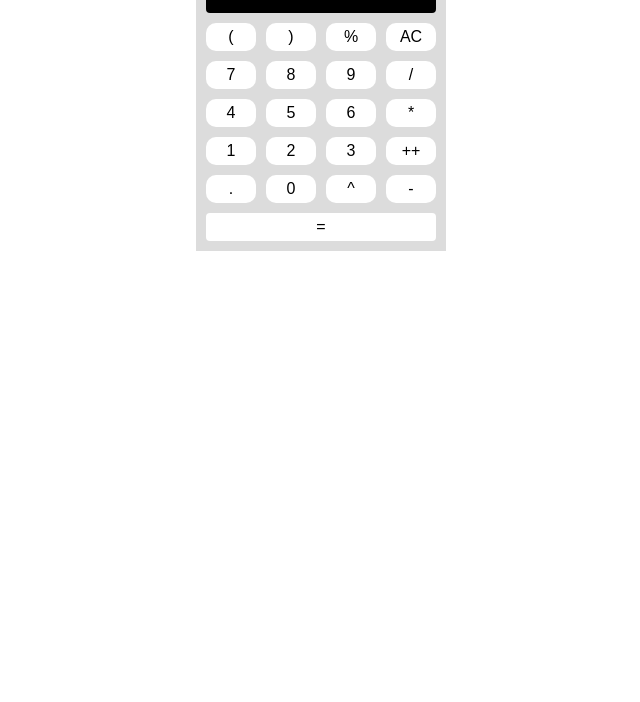
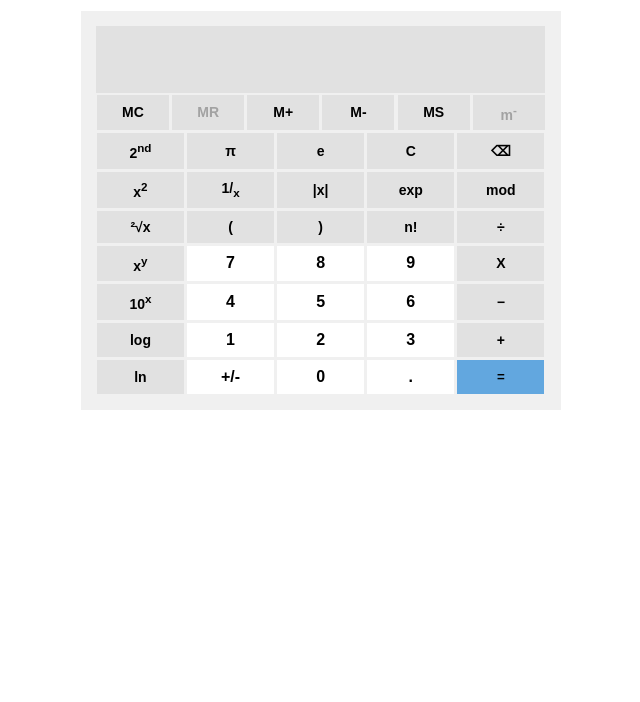
Before and after one commit to Roee159/web_p1, a plain HTML site: page index.html in a window 1280 px wide. Shown: the part 98-800 px from the top of the page, without its empty margins (319-959 px from the left). Drawn offline with Linux system fonts and the light colour scheme.

Commit message:
26-01-24

```diff
--- a/index.html
+++ b/index.html
@@ -3,82 +3,81 @@
 <head>
     <meta charset="UTF-8">
     <meta name="viewport" content="width=device-width, initial-scale=1.0">
-    <title>Web Technology - Lab 1 Calculator</title>
+    <title>Web Technology - Lab 2 Calculator</title>
+    <link rel="stylesheet" href="style.css">
 </head>
-<style>
-    body{
-     font-family: Arial, Helvetica, sans-serif;
-    }
-    .container {
-     width: 240px;
-     margin: 20px auto;
-     background-color: gainsboro;
-     padding: 5px;
-    }
-    .butt {
-     float: left;
-     text-align: center;
-     width: 50px;
-     margin: 5px;
-     background-color: white;
-     padding: 5px 0;
-     border-radius: 10px;
-     cursor: pointer;
-    }
-    .butt:hover {
-     background-color: rgb(5, 5, 141);
-     color: white;
-    }
-    .result{
-     text-align: center;
-     margin: 5px;
-     width: auto;
-     background-color: white;
-     padding: 5px 0;
-     border-radius: 4px;
-     cursor: pointer;
-    }
-    .result:hover {
-     background-color: rgb(5, 5, 141);
-     color: white;
-    }
-    .monitor{
-     background-color: black;
-     margin: 5px;
-     height: 35px;
-     padding: 5px;
-     font-size: 30px;
-     color: white;
-     border-radius: 4px;
-    }
-   </style>
-  </head>
-  <body>
-   <div style="text-align: center; font-size: 24px; color: blue;">Calculator</div>
-   <div class="container">
-    <div class = "monitor">0</div>
-    <div class="butt">(</div>
-    <div class="butt">)</div>
-    <div class="butt">%</div>
-    <div class="butt">AC</div>
-    <div class="butt">7</div>
-    <div class="butt">8</div>
-    <div class="butt">9</div>
-    <div class="butt">/</div>
-    <div class="butt">4</div>
-    <div class="butt">5</div>
-    <div class="butt">6</div>
-    <div class="butt">*</div>
-    <div class="butt">1</div>
-    <div class="butt">2</div>
-    <div class="butt">3</div>
-    <div class="butt">++</div>
-    <div class="butt">.</div>
-    <div class="butt">0</div>
-    <div class="butt">^</div>
-    <div class="butt">-</div>
-    <div style="clear: both;"></div>
-    <div class="result">=</div>
+<body>
+   <h1> Calculator </h1>
+   <div class="calculator">
+    <input type="text" class="result" readonly>
+    <div class="row">
+        <button class="operators" onclick="clearMemory()" >MC</button>
+        <button class="operators" disabled onclick="recallMemory()">MR</button>
+        <button class="operators" onclick="addToMemory()" data-memory-button>M+</button>
+        <button class="operators" onclick="subtractFromMemory()" data-memory-button>M-</button>
+        <button class="operators" onclick="storeInMemory()" data-memory-button>MS</button>
+        <button class="operators" disabled>m<sup>-</sup></button>
+    </div>
+
+    <div class="row1">
+        <button class="operators" onclick="notImplemented()">2<sup>nd</sup></button>
+        <button class="operators" onclick="appendChar('pi')">&pi;</button>
+        <button class="operators" onclick="appendChar('e')">e</button>
+        <button class="operators" onclick="clearInput()">C</button>
+        <button class="operators" onclick="deleteLastChar()">&#9003;</button>
+
+    </div>
+
+    <div class="row1">
+        <button class="operators" onclick="appendChar('**2')">x<sup>2</sup></button>
+        <button class="operators" onclick="appendChar('1/')">1/<sub>x</sub></button>
+        <button class="operators" onclick="appendChar('abs')">|x|</button>
+        <button class="operators" onclick="appendChar('exp')">exp</button>
+        <button class="operators" onclick="appendChar('mod')">mod</button>
+
+    </div>
+
+    <div class="row1">
+        <button class="operators" onclick="appendChar('sqrt')">&sup2;&radic;x</button>
+        <button class="operators" onclick="appendChar('(')">&lpar;</button>
+        <button class="operators" onclick="appendChar(')')">&rpar;</button>
+        <button class="operators" onclick="notImplemented()">n!</button>
+        <button class="operators" onclick="appendChar('/')">&divide;</button>
+
+    </div>
+
+    <div class="row1">
+        <button class="operators" onclick="appendChar('**')">x<sup>y</sup></button>
+        <button class="number" onclick="appendChar('7')">7</button>
+        <button class="number" onclick="appendChar('8')">8</button>
+        <button class="number" onclick="appendChar('9')">9</button>
+        <button class="operators" onclick="appendChar('*')">X</button>
+    </div>
+
+    <div class="row1">
+        <button class="operators" onclick="appendChar('10**')">10<sup>x</sup></button>
+        <button class="number" onclick="appendChar('4')">4</button>
+        <button class="number" onclick="appendChar('5')">5</button>
+        <button class="number" onclick="appendChar('6')">6</button>
+        <button class="operators" onclick="appendChar('-')">&minus;</button>
+    </div>
+
+    <div class="row1">
+        <button class="operators" onclick="appendChar('log')">log</button>
+        <button class="number" onclick="appendChar('1')">1</button>
+        <button class="number" onclick="appendChar('2')">2</button>
+        <button class="number" onclick="appendChar('3')">3</button>
+        <button class="operators" onclick="appendChar('+')">&plus;</button>
+    </div>
+
+    <div class="row1">
+        <button class="operators" onclick="appendChar('ln')">ln</button>
+        <button class="number" onclick="plusMinus()">+/-</button>
+        <button class="number" onclick="appendChar('0')">0</button>
+        <button class="number" onclick="appendChar('.')">.</button>
+        <button class="operatorEqual" onclick="calculate()">=</button>
+    </div>
+
    </div>
 
    <script src="myScripts.js"></script>
```
